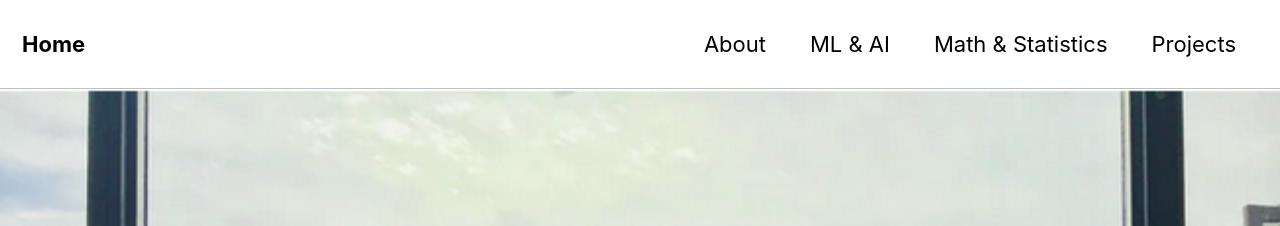
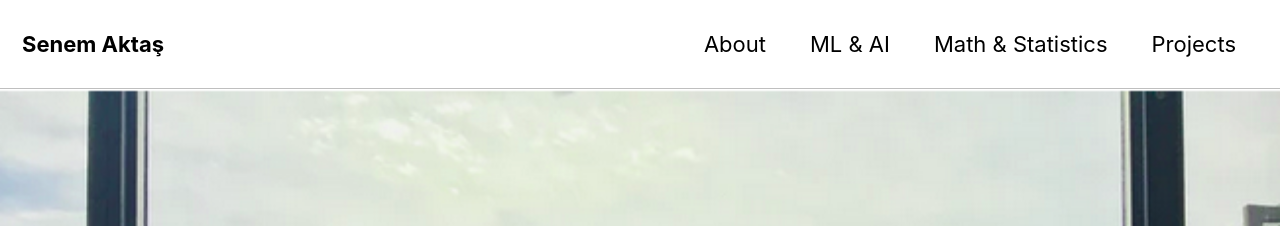
Before and after one commit to senemaktas/senemaktas.github.io, a Jekyll site: the page built from index.html, in a window 1280 px wide and 900 px high. Shown: the top 226 px of the window. Built offline with Jekyll 4.4.1, drawn with Linux system fonts in a browser that asks for light colours; cached includes are drawn as plain includes; the list of posts is cut into pages by our own code.

Commit message:
Update _config.yml

```diff
--- a/_config.yml
+++ b/_config.yml
@@ -16,7 +16,7 @@ minimal_mistakes_skin    : "contrast" # "air", "aqua", "contrast", "dark", "dirt
 
 # Site Settings
 locale                   : "en-US"
-title                    : "Home"
+title                    : "Senem Aktaş"
 title_separator          : "-"
 subtitle                 : # site tagline that appears below site title in masthead
 name                     : "Senem Aktaş"
```
